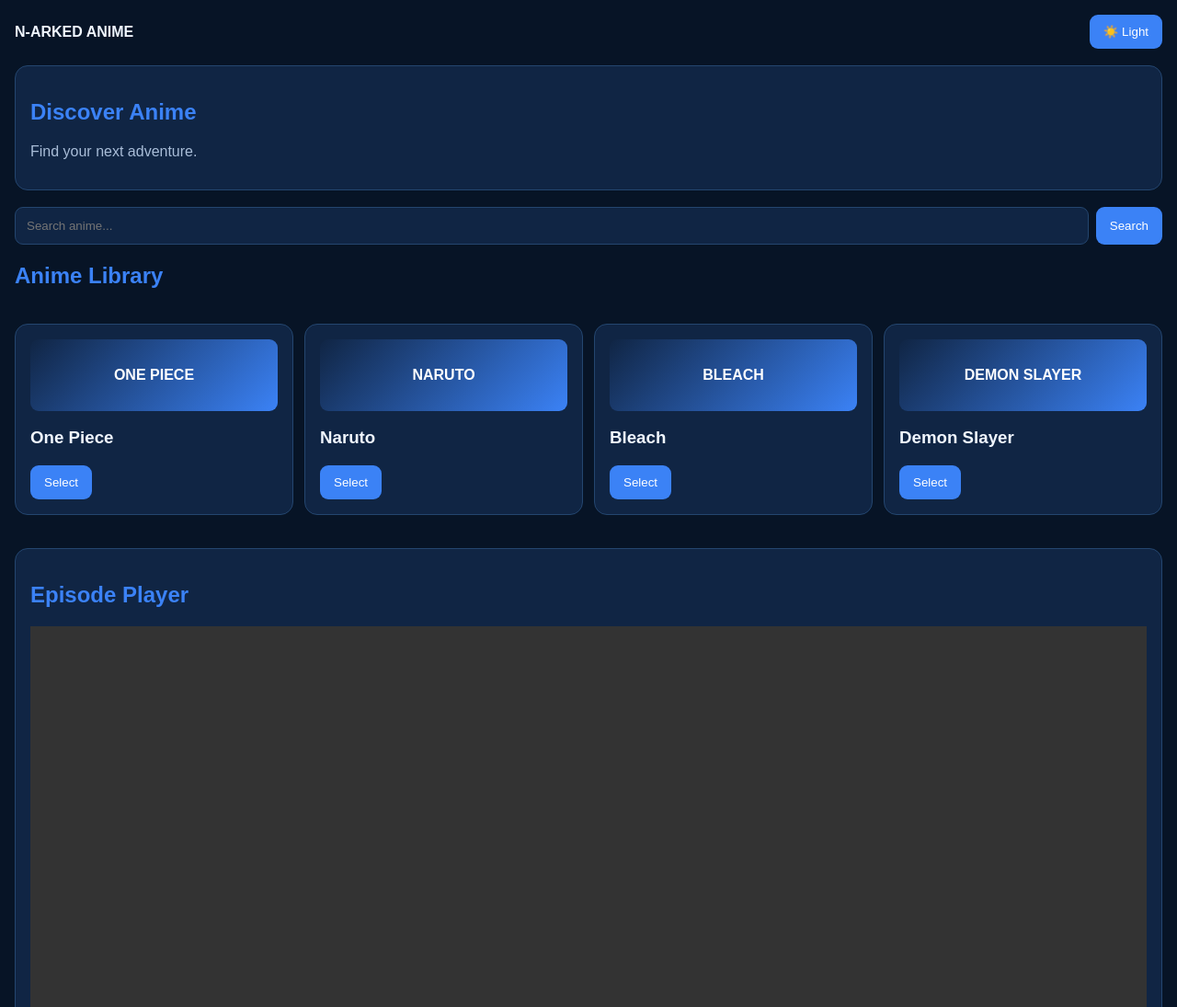
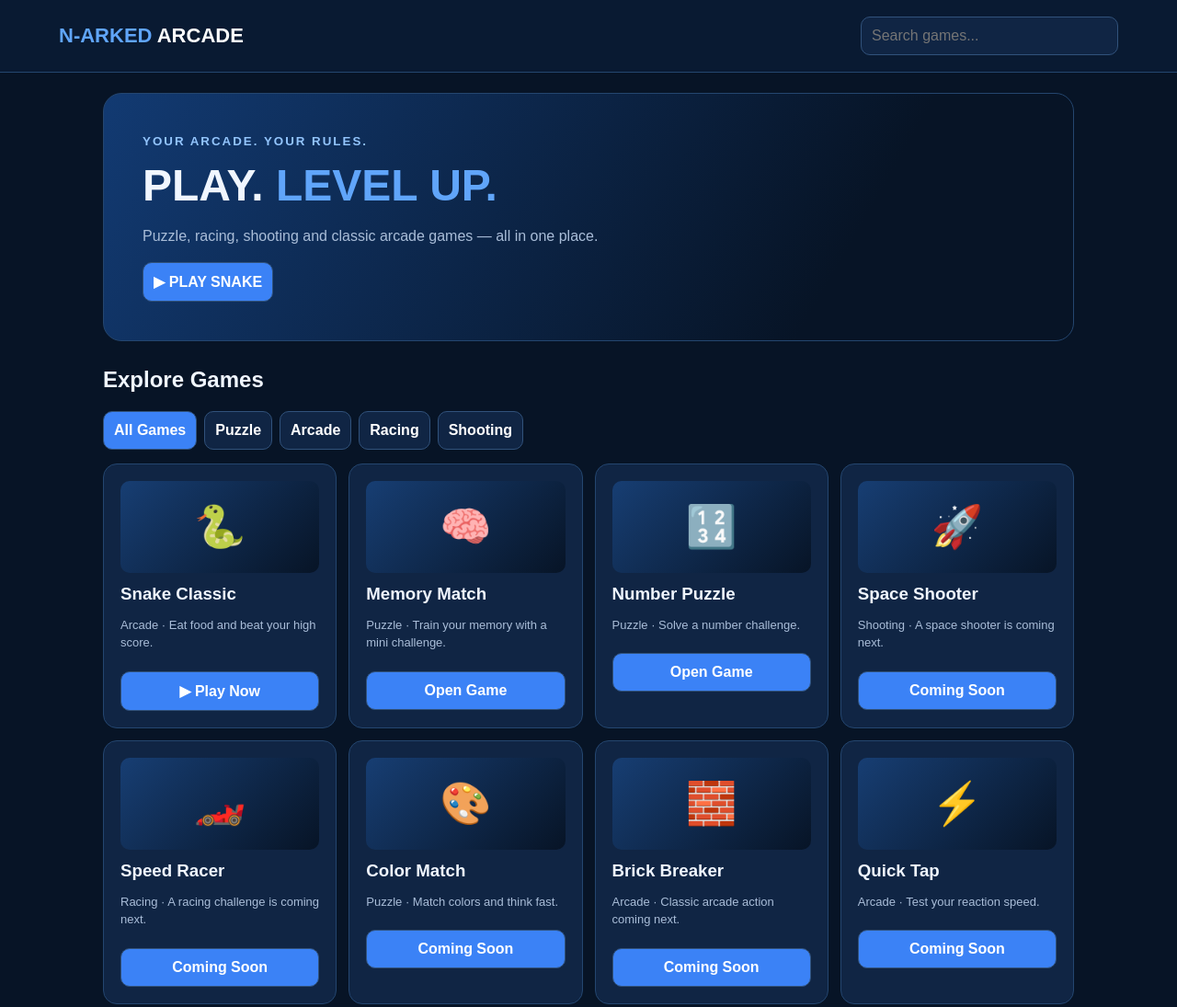
Before and after one commit to otaku112911-code/N-arked-anime, a plain HTML site: page index.html in a window 1280 px wide. Shown: the top 1095 px of the page at 92% size. Drawn offline with Linux system fonts and the light colour scheme.

Commit message:
Update index.html

```diff
--- a/index.html
+++ b/index.html
@@ -4,184 +4,164 @@
 <head>
 <meta charset="UTF-8">
 <meta name="viewport" content="width=device-width, initial-scale=1">
-<title>N-Arked Anime</title>
+<title>N-ARKED ARCADE</title>
 <style>
-:root {
-  --bg: #071426;
-  --panel: #102544;
-  --text: #f0f6ff;
-  --muted: #a9bdd8;
-  --accent: #3b82f6;
-  --border: #24466f;
-}
-body.light {
-  --bg: #edf5ff;
-  --panel: #ffffff;
-  --text: #102544;
-  --muted: #526985;
-  --accent: #2563eb;
-  --border: #c7dcf5;
-}
-* { box-sizing: border-box; }
-body {
-  margin: 0;
-  padding: 16px;
-  font-family: Arial, sans-serif;
-  background: var(--bg);
-  color: var(--text);
-}
-header {
-  display: flex;
-  justify-content: space-between;
-  align-items: center;
-  gap: 12px;
-}
-h1, h2 { color: var(--accent); }
-button {
-  background: var(--accent);
-  color: white;
-  border: 0;
-  border-radius: 9px;
-  padding: 11px 15px;
-  cursor: pointer;
-}
-input {
-  background: var(--panel);
-  color: var(--text);
-  border: 1px solid var(--border);
-  border-radius: 9px;
-  padding: 12px;
-  min-width: 0;
-}
-.hero, .card, .player {
-  background: var(--panel);
-  border: 1px solid var(--border);
-  border-radius: 14px;
-  padding: 16px;
-  margin: 18px 0;
-}
-.search {
-  display: flex;
-  gap: 8px;
-}
-.search input { flex: 1; width: 100%; }
-.grid {
-  display: grid;
-  grid-template-columns: repeat(2, minmax(0, 1fr));
-  gap: 12px;
-}
-.poster {
-  padding: 30px 5px;
-  border-radius: 9px;
-  text-align: center;
-  font-weight: bold;
-  background: linear-gradient(135deg, #102544, #3b82f6);
-  color: white;
-}
-video { width: 100%; background: black; }
-p { color: var(--muted); }
-@media (min-width: 650px) {
-  .grid { grid-template-columns: repeat(4, minmax(0, 1fr)); }
-}
+:root{color-scheme:dark;--bg:#071426;--panel:#102544;--blue:#3b82f6;--text:#f0f6ff;--muted:#a9bdd8}
+*{box-sizing:border-box}
+body{margin:0;background:var(--bg);color:var(--text);font-family:Arial,sans-serif}
+header{padding:18px 5%;background:#091a32;border-bottom:1px solid #24466f;display:flex;align-items:center;justify-content:space-between;gap:12px;flex-wrap:wrap}
+.logo{font-size:22px;font-weight:900;color:#60a5fa}
+.logo span{color:white}
+input,button{font:inherit;border-radius:10px;padding:11px;border:1px solid #31527b}
+input{background:#102544;color:white;width:min(100%,280px)}
+button{background:var(--blue);color:white;font-weight:bold;cursor:pointer}
+main{max-width:1100px;margin:auto;padding:22px}
+.hero{background:linear-gradient(120deg,#123a72,#071426 75%);border:1px solid #24466f;border-radius:20px;padding:30px 22px;margin-bottom:28px}
+.hero small{color:#93c5fd;font-weight:bold;letter-spacing:2px}
+h1{font-size:clamp(30px,7vw,48px);margin:12px 0}
+p{color:var(--muted);line-height:1.5}
+h2{margin-top:28px}
+.filters{display:flex;gap:8px;flex-wrap:wrap;margin:15px 0}
+.filters button{background:#102544}
+.filters button.active{background:var(--blue)}
+.grid{display:grid;grid-template-columns:repeat(2,minmax(0,1fr));gap:13px}
+.card{background:var(--panel);border:1px solid #24466f;border-radius:15px;padding:18px;min-width:0}
+.art{height:100px;border-radius:10px;display:grid;place-items:center;font-size:45px;background:linear-gradient(135deg,#173e73,#071426);margin-bottom:12px}
+.card h3{margin:5px 0}
+.card p{font-size:13px}
+.card button{width:100%;margin-top:8px}
+#game{display:none;margin-top:25px}
+.gamebox{background:var(--panel);border:1px solid #24466f;padding:15px;border-radius:15px;text-align:center}
+canvas{display:block;width:100%;max-width:360px;margin:15px auto;background:#06101e;border:2px solid #31527b;border-radius:8px;touch-action:none}
+.controls{display:grid;grid-template-columns:repeat(3,55px);gap:6px;justify-content:center;margin:12px auto}
+.controls button{padding:12px 4px}
+footer{text-align:center;color:var(--muted);padding:25px;font-size:13px}
+@media(min-width:650px){.grid{grid-template-columns:repeat(4,minmax(0,1fr))}.hero{padding:42px}}
 </style>
 </head>
 <body>
 <header>
-  <strong>N-ARKED ANIME</strong>
-  <button id="theme">☀️ Light</button>
+  <div class="logo">N-ARKED <span>ARCADE</span></div>
+  <input id="search" placeholder="Search games..." aria-label="Search games">
 </header>
+<main>
+  <section class="hero">
+    <small>YOUR ARCADE. YOUR RULES.</small>
+    <h1>PLAY. <span style="color:#60a5fa">LEVEL UP.</span></h1>
+    <p>Puzzle, racing, shooting and classic arcade games — all in one place.</p>
+    <button onclick="openGame('snake')">▶ PLAY SNAKE</button>
+  </section>
+  <h2>Explore Games</h2>
+  <div class="filters">
+    <button class="active" data-filter="All">All Games</button>
+    <button data-filter="Puzzle">Puzzle</button>
+    <button data-filter="Arcade">Arcade</button>
+    <button data-filter="Racing">Racing</button>
+    <button data-filter="Shooting">Shooting</button>
+  </div>
+  <div class="grid" id="grid"></div>
+  <section id="game">
+    <h2>🐍 Snake Classic</h2>
+    <div class="gamebox">
+      <p>Eat the food, grow longer and avoid hitting yourself!</p>
+      <div>Score: <strong id="score">0</strong></div>
+      <canvas id="board" width="300" height="300"></canvas>
+      <button id="start">Start / Restart</button>
+      <div class="controls">
+        <span></span><button onclick="turn(0,-1)">▲</button><span></span>
+        <button onclick="turn(-1,0)">◀</button>
+        <button onclick="turn(0,1)">▼</button>
+        <button onclick="turn(1,0)">▶</button>
+      </div>
+      <button onclick="closeGame()">Close Game</button>
+    </div>
+  </section>
+</main>
+<footer>© N-ARKED ARCADE · Built for fun</footer>
+<script>
+const games=[
+{name:"Snake Classic",cat:"Arcade",icon:"🐍",desc:"Eat food and beat your high score.",id:"snake"},
+{name:"Memory Match",cat:"Puzzle",icon:"🧠",desc:"Train your memory with a mini challenge.",id:"memory"},
+{name:"Number Puzzle",cat:"Puzzle",icon:"🔢",desc:"Solve a number challenge.",id:"number"},
+{name:"Space Shooter",cat:"Shooting",icon:"🚀",desc:"A space shooter is coming next.",id:"soon1"},
+{name:"Speed Racer",cat:"Racing",icon:"🏎️",desc:"A racing challenge is coming next.",id:"soon2"},
+{name:"Color Match",cat:"Puzzle",icon:"🎨",desc:"Match colors and think fast.",id:"soon3"},
+{name:"Brick Breaker",cat:"Arcade",icon:"🧱",desc:"Classic arcade action coming next.",id:"soon4"},
+{name:"Quick Tap",cat:"Arcade",icon:"⚡",desc:"Test your reaction speed.",id:"soon5"}
+];
+let filter="All";
+function render(){
+const q=document.getElementById("search").value.toLowerCase();
+document.getElementById("grid").innerHTML=games.filter(g=>(filter==="All"||g.cat===filter)&&g.name.toLowerCase().includes(q)).map(g=>`<article class="card"><div class="art">${g.icon}</div><h3>${g.name}</h3><p>${g.cat} · ${g.desc}</p><button onclick="openGame('${g.id}')">${g.id==="snake"?"▶ Play Now":g.id==="memory"||g.id==="number"?"Open Game":"Coming Soon"}</button></article>`).join("");
+}
+document.querySelectorAll("[data-filter]").forEach(b=>b.onclick=()=>{filter=b.dataset.filter;document.querySelectorAll("[data-filter]").forEach(x=>x.classList.toggle("active",x===b));render()});
+document.getElementById("search").addEventListener("input",render);
+function openGame(id){
+const s=document.getElementById("game");
+s.style.display="block";
+if(id==="snake"){s.scrollIntoView({behavior:"smooth"});return}
+if(id==="memory"){memoryGame();return}
+if(id==="number"){numberGame();return}
+alert("This game will be added in a future update!");
+}
+function closeGame(){stop();document.getElementById("game").style.display="none"}
+render();
 
-<section class="hero">
-  <h1>Discover Anime</h1>
-  <p>Find your next adventure.</p>
-</section>
+const canvas=document.getElementById("board"),ctx=canvas.getContext("2d");
+const cell=15,total=20;
+let snake,food,dir,next,score,timer,running=false;
+function reset(){
+stop();snake=[{x:10,y:10},{x:9,y:10},{x:8,y:10}];
+dir={x:1,y:0};next={x:1,y:0};score=0;placeFood();draw();
+document.getElementById("score").textContent=score;
+}
+function placeFood(){
+do{food={x:Math.floor(Math.random()*total),y:Math.floor(Math.random()*total)}}
+while(snake.some(p=>p.x===food.x&&p.y===food.y));
+}
+function draw(){
+ctx.fillStyle="#06101e";ctx.fillRect(0,0,300,300);
+ctx.fillStyle="#f87171";ctx.fillRect(food.x*cell,food.y*cell,cell-2,cell-2);
+snake.forEach((p,i)=>{ctx.fillStyle=i===0?"#60a5fa":"#2563eb";ctx.fillRect(p.x*cell,p.y*cell,cell-2,cell-2)});
+}
+function tick(){
+dir=next;const h={x:snake[0].x+dir.x,y:snake[0].y+dir.y};
+if(h.x<0||h.y<0||h.x>=total||h.y>=total||snake.some(p=>p.x===h.x&&p.y===h.y)){stop();alert("Game over! Score: "+score);return}
+snake.unshift(h);
+if(h.x===food.x&&h.y===food.y){score++;document.getElementById("score").textContent=score;placeFood()}else snake.pop();
+draw();
+}
+function stop(){if(timer)clearInterval(timer);timer=null;running=false}
+document.getElementById("start").onclick=()=>{reset();running=true;timer=setInterval(tick,140)};
+function turn(x,y){if(!running)return;if(x===-dir.x&&y===-dir.y)return;next={x,y}}
+document.addEventListener("keydown",e=>{
+const k=e.key.toLowerCase(),m={arrowup:[0,-1],w:[0,-1],arrowdown:[0,1],s:[0,1],arrowleft:[-1,0],a:[-1,0],arrowright:[1,0],d:[1,0]};
+if(m[k]){e.preventDefault();turn(...m[k])}
+});
+reset();
 
-<div class="search">
-  <input id="search" placeholder="Search anime...">
-  <button id="searchBtn">Search</button>
-</div>
-
-<h2>Anime Library</h2>
-<div class="grid" id="library">
-  <article class="card" data-name="One Piece">
-    <div class="poster">ONE PIECE</div>
-    <h3>One Piece</h3>
-    <button onclick="chooseAnime('One Piece')">Select</button>
-  </article>
-  <article class="card" data-name="Naruto">
-    <div class="poster">NARUTO</div>
-    <h3>Naruto</h3>
-    <button onclick="chooseAnime('Naruto')">Select</button>
-  </article>
-  <article class="card" data-name="Bleach">
-    <div class="poster">BLEACH</div>
-    <h3>Bleach</h3>
-    <button onclick="chooseAnime('Bleach')">Select</button>
-  </article>
-  <article class="card" data-name="Demon Slayer">
-    <div class="poster">DEMON SLAYER</div>
-    <h3>Demon Slayer</h3>
-    <button onclick="chooseAnime('Demon Slayer')">Select</button>
-  </article>
-</div>
-
-<section class="player" id="playerSection">
-  <h2 id="episodeTitle">Episode Player</h2>
-  <video id="video" controls playsinline></video>
-  <p>Apni authorized video file ka direct URL enter karo.</p>
-  <input id="videoUrl" type="url"
-    placeholder="https://example.com/episode.mp4"
-    style="width:100%">
-  <br><br>
-  <button id="load">Load Episode</button>
-  <p id="status">No episode loaded.</p>
-</section>
-
-<script>
-const theme = document.getElementById('theme');
-
-theme.onclick = () => {
-  document.body.classList.toggle('light');
-  theme.textContent = document.body.classList.contains('light')
-    ? '🌙 Dark' : '☀️ Light';
-};
-
-function chooseAnime(name) {
-  document.getElementById('episodeTitle').textContent =
-    name + ' — Episode Player';
-  document.getElementById('playerSection')
-    .scrollIntoView({behavior: 'smooth'});
+function memoryGame(){
+stop();
+const s=document.getElementById("game");
+s.innerHTML=`<h2>🧠 Memory Match</h2><div class="gamebox"><p>Find matching pairs.</p><div id="mem" class="grid"></div><p id="memmsg"></p><button onclick="closeGame()">Close Game</button></div>`;
+const vals=["🐱","🐱","🚀","🚀","⭐","⭐","🍎","🍎"];
+vals.sort(()=>Math.random()-.5);
+let open=[],matched=0,locked=false;
+document.getElementById("mem").innerHTML=vals.map((v,i)=>`<button style="height:65px;font-size:25px" data-i="${i}">?</button>`).join("");
+document.querySelectorAll("#mem button").forEach(b=>b.onclick=()=>{
+if(locked||b.textContent!=="?")return;
+const i=+b.dataset.i;b.textContent=vals[i];open.push({b,v:vals[i]});
+if(open.length===2){
+if(open[0].v===open[1].v){matched+=2;open=[];if(matched===vals.length)document.getElementById("memmsg").textContent="You won!"}
+else{locked=true;setTimeout(()=>{open.forEach(o=>o.b.textContent="?");open=[];locked=false},700)}
 }
-
-function filterAnime() {
-  const query = document.getElementById('search')
-    .value.toLowerCase().trim();
-
-  document.querySelectorAll('.card').forEach(card => {
-    card.hidden = !card.dataset.name.toLowerCase().includes(query);
-  });
+});
 }
-
-document.getElementById('searchBtn').onclick = filterAnime;
-document.getElementById('search').oninput = filterAnime;
-
-document.getElementById('load').onclick = () => {
-  const field = document.getElementById('videoUrl');
-  const status = document.getElementById('status');
-
-  try {
-    const url = new URL(field.value);
-    if (!['https:', 'http:'].includes(url.protocol)) {
-      throw new Error();
-    }
-    const video = document.getElementById('video');
-    video.src = url.href;
-    video.load();
-    status.textContent = 'URL loaded. Press Play to test.';
-  } catch {
-    status.textContent = 'Please enter a valid video URL.';
-  }
-};
+function numberGame(){
+stop();let target=Math.floor(Math.random()*20)+1;
+document.getElementById("game").innerHTML=`<h2>🔢 Number Guess</h2><div class="gamebox"><p>Guess a number from 1 to 20.</p><input id="guess" type="number" min="1" max="20" placeholder="Your guess"><button onclick="checkGuess()">Guess</button><p id="hint"></p><button onclick="numberGame()">New Number</button><button onclick="closeGame()">Close</button></div>`;
+window.checkGuess=()=>{let n=+document.getElementById("guess").value;document.getElementById("hint").textContent=n===target?"Correct! You won!":n<target?"Try a higher number.":"Try a lower number."};
+}
 </script>
 </body>
-</html>
+      </html>
```
